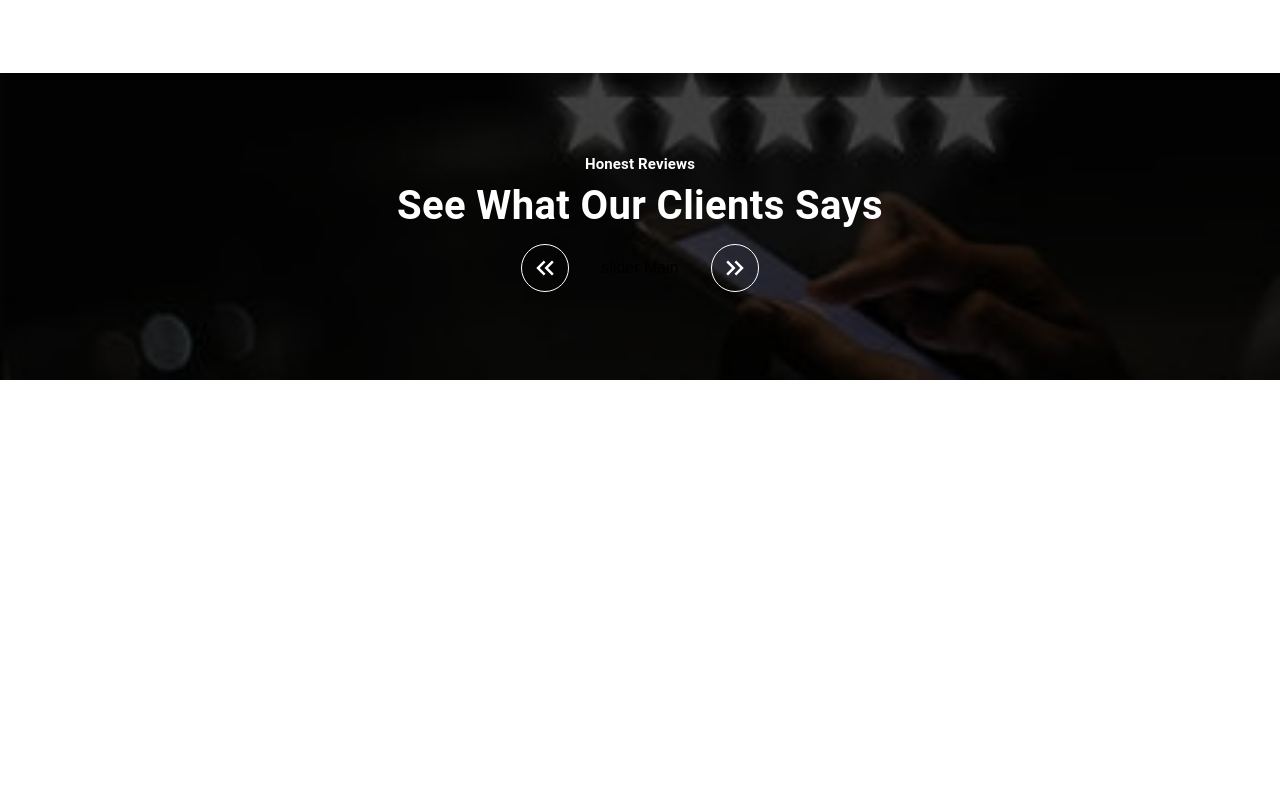
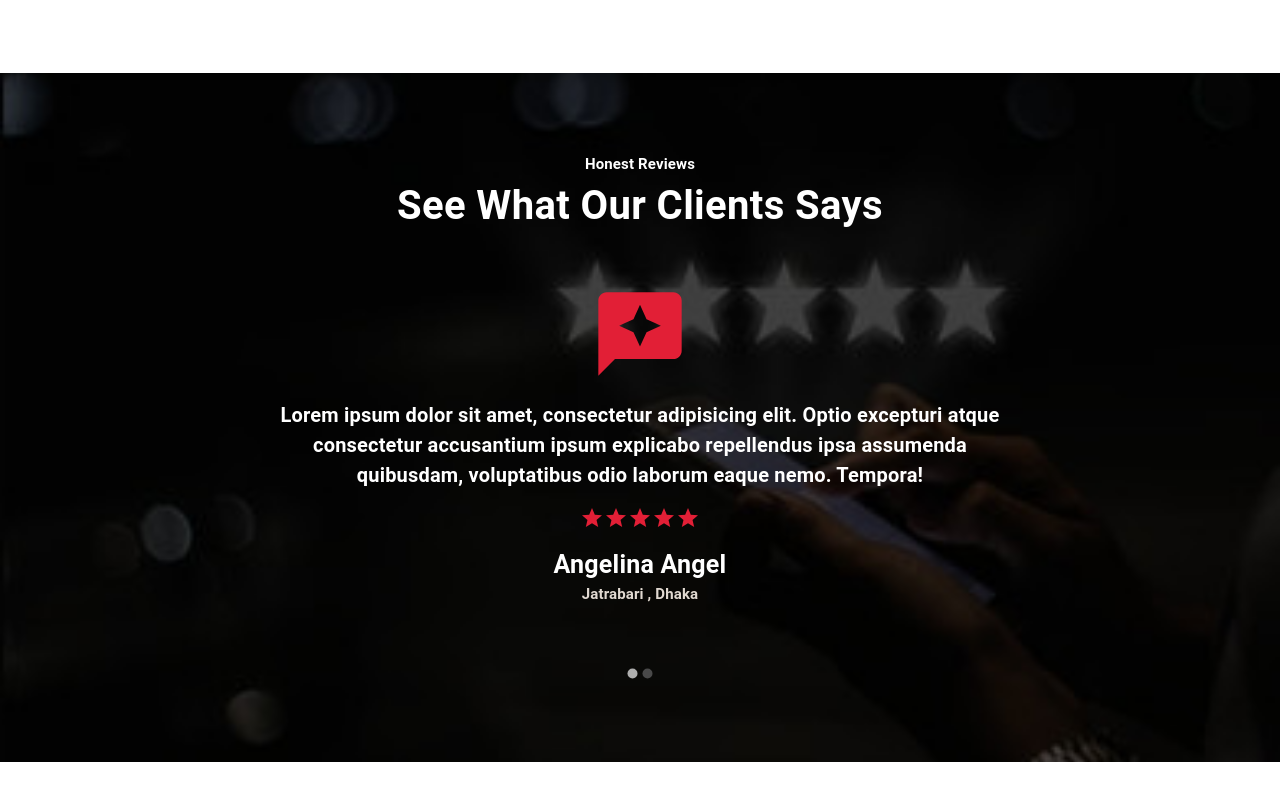
Before and after one commit to checkiamsiam/biswas-company-site-starter, a Next.js app in the folder biswas/: page / in a window 1280 px wide. Shown: the part 2980-3780 px from the top of the page. Before the commit the page ends 3440 px from the top, so only its background shows below. Built offline with nearby package versions, Linux system fonts and the light colour scheme.

Commit message:
review section done

```diff
--- a/biswas/components/Home/Reviews.js
+++ b/biswas/components/Home/Reviews.js
@@ -1,16 +1,28 @@
-import { Container, IconButton, Stack, Typography, useTheme } from "@mui/material";
+"use client";
+import React from "react";
+import { Box, Button, Container, IconButton, Paper, Rating, Stack, Typography, useTheme } from "@mui/material";
 import style from "../../styles/home.module.css";
 import KeyboardDoubleArrowRightIcon from "@mui/icons-material/KeyboardDoubleArrowRight";
 import KeyboardDoubleArrowLeftIcon from "@mui/icons-material/KeyboardDoubleArrowLeft";
+import ReviewsIcon from "@mui/icons-material/Reviews";
+import Carousel from "react-material-ui-carousel";
 
 const Reviews = () => {
   const theme = useTheme();
+  var items = [
+    {
+      name: "Siam Ahemd"
+    },
+    {
+      name: "Angelina Angel"
+    },
+  ];
   return (
     <Container
       maxWidth="xl"
       className={style.setBgInReview}
       sx={{
-        my: { md: 10, xs: 0 },
+        my: { md: 10, xs: 5 },
         py: { md: 10, xs: 5 },
       }}
     >
@@ -21,46 +33,42 @@ const Reviews = () => {
         See What Our Clients Says
       </Typography>
       <Stack direction="row" spacing={3} alignItems="center" justifyContent="center">
-        <IconButton>
-          <Stack
-            alignItems="center"
-            justifyContent="center"
-            padding={1}
-            borderRadius="50%"
-            border={`1px solid ${theme.palette.textColorForBgSecondary.main}`}
-            sx={{
-              transition: ".3s ease-in-out",
-              ":hover": {
-                border: `1px solid ${theme.palette.secondary.main}`,
-                backgroundColor: theme.palette.secondary.main,
-              },
-            }}
-          >
-            <KeyboardDoubleArrowLeftIcon sx={{ color: theme.palette.textColorForBgSecondary.main, fontSize: "30px" }} />
-          </Stack>
-        </IconButton>
-        <div>slider Main</div>
-        <IconButton>
-          <Stack
-            alignItems="center"
-            justifyContent="center"
-            padding={1}
-            borderRadius="50%"
-            border={`1px solid ${theme.palette.textColorForBgSecondary.main}`}
-            sx={{
-              transition: ".3s ease-in-out",
-              ":hover": {
-                border: `1px solid ${theme.palette.secondary.main}`,
-                backgroundColor: theme.palette.secondary.main,
-              },
-            }}
-          >
-            <KeyboardDoubleArrowRightIcon sx={{ color: theme.palette.textColorForBgSecondary.main, fontSize: "30px" }} />
-          </Stack>
-        </IconButton>
+        <Carousel
+          sx={{ width: {lg:"75%" , md: "90%" , xs: "100%"} }}
+          NextIcon={<KeyboardDoubleArrowRightIcon sx={{ color: theme.palette.secondary.main, fontSize: "30px" }} />}
+          PrevIcon={<KeyboardDoubleArrowLeftIcon sx={{ color: theme.palette.secondary.main, fontSize: "30px" }} />}
+        >
+          {items.map((item, i) => (
+            <SliderItem key={i} name={item}/>
+          ))}
+        </Carousel>
       </Stack>
     </Container>
   );
 };
 
 export default Reviews;
+
+function SliderItem({name}) {
+  const theme = useTheme();
+  return (
+    <Box sx={{ minHeight: "400px", px: {md: 12 , xs: 0}, py: {md: 6 , xs: 3}}}>
+      <Stack direction="row" justifyContent="center">
+        <ReviewsIcon sx={{ fontSize: "100px", color: theme.palette.secondary.main }} />
+      </Stack>
+      <Typography textAlign="center" color={theme.palette.textColorForBgSecondary.main} fontWeight="600" fontSize="20px" marginTop={{md: 2 , xs: 1}}>
+        Lorem ipsum dolor sit amet, consectetur adipisicing elit. Optio excepturi atque consectetur accusantium ipsum explicabo repellendus ipsa
+        assumenda quibusdam, voluptatibus odio laborum eaque nemo. Tempora!
+      </Typography>
+      <Stack direction="row" justifyContent="center" marginTop={{md: 2 , xs: 1}}>
+        <Rating name="read-only" value={5} readOnly sx={{ color: theme.palette.secondary.main }} />
+      </Stack>
+      <Typography textAlign="center" color={theme.palette.textColorForBgSecondary.main} fontWeight="700" fontSize="25px" marginTop={{md: 2 , xs: 1}}>
+        {name.name}
+      </Typography>
+      <Typography textAlign="center" color={theme.palette.textColorForBgSecondary.lightWhite} fontWeight="700" fontSize="15px">
+        Jatrabari , Dhaka
+      </Typography>
+    </Box>
+  );
+}
--- a/biswas/package.json
+++ b/biswas/package.json
@@ -25,6 +25,7 @@
     "react": "18.2.0",
     "react-dom": "18.2.0",
     "react-icons": "^4.7.1",
+    "react-material-ui-carousel": "^3.4.2",
     "styled-components": "^5.3.6"
   }
 }
```
Also changed, not shown: 2 other files (tests, documents, lock files or other folders).
